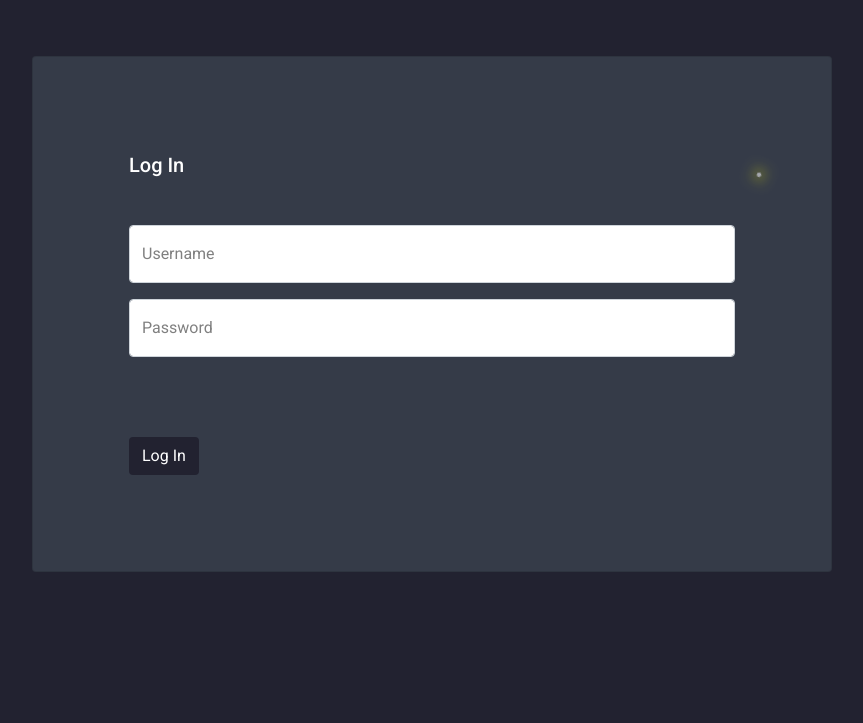
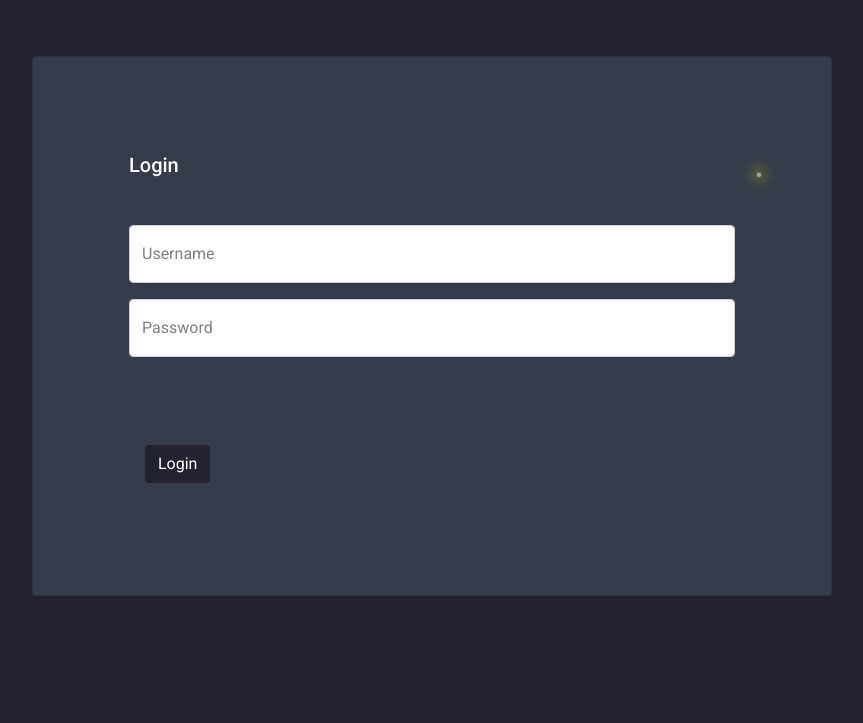
Before and after one commit to janellewong/MLH-Flask-Portfolio, a Flask app: page /login in a window 1280 px wide. Shown: the top 723 px of the page, without its empty margins (208-1071 px from the left). Run offline with Flask 2, Linux system fonts and the light colour scheme; some libraries are stand-ins or nearby versions.

Commit message:
login div

```diff
--- a/app/templates/login.html
+++ b/app/templates/login.html
@@ -9,7 +9,7 @@
         <div class="paddingl">
             <div class="card-body" style="color: white;">
 
-            <h5 class="login-words" style="font-size: 20px">Log In</h5>
+            <h5 class="login-words" style="font-size: 20px">Login</h5>
             <br>
             <p class="card-text" style="color: #b2bec3;">
 
@@ -20,23 +20,26 @@
                         <input id ="username" name ="username" type="text" class="form-control" id="floatingInput" placeholder="Username">
                         <label for="floatingInput">Username</label>
                     </div>
+
                     <div class="form-floating">
                         <input id ="password" name ="password" type="password" class="form-control" id="floatingPassword" placeholder="Password">
                         <label for="floatingPassword">Password</label>
                     </div>
+                    <br>
                     {% if message %}
                         <p>{{ message }}</p>
                     {% endif %}
 
 
-                </div>
+
                     <br><br>
                     <div class=button-padding>
                         <div class="col-12">
-                        <button class="btn btn-primary" type="submit">Log In</button>
+                            <button class="btn btn-primary" type="submit">Login</button>
                         </div>
                     </div>
                 </form>
+            </div>
         </div>
 
     </div>
```
Lines whose indentation alone changed are shown as unchanged.
